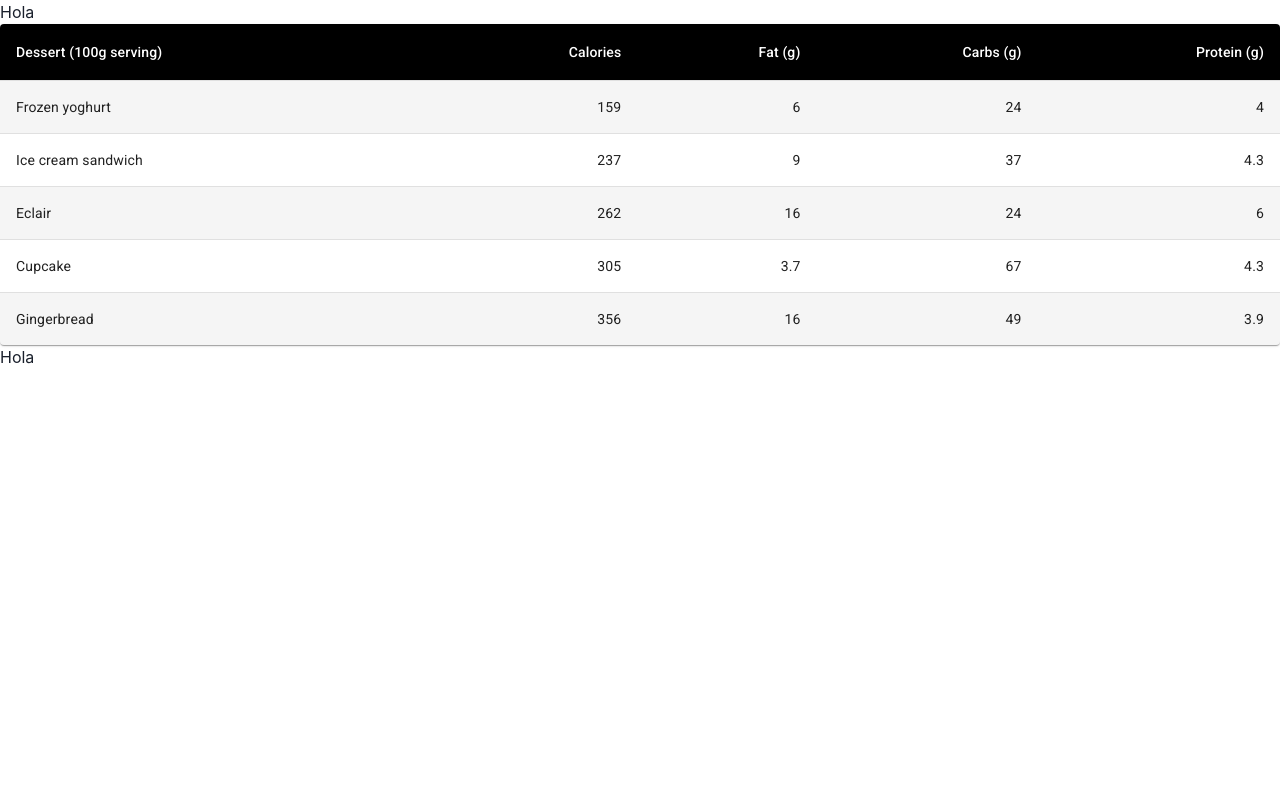
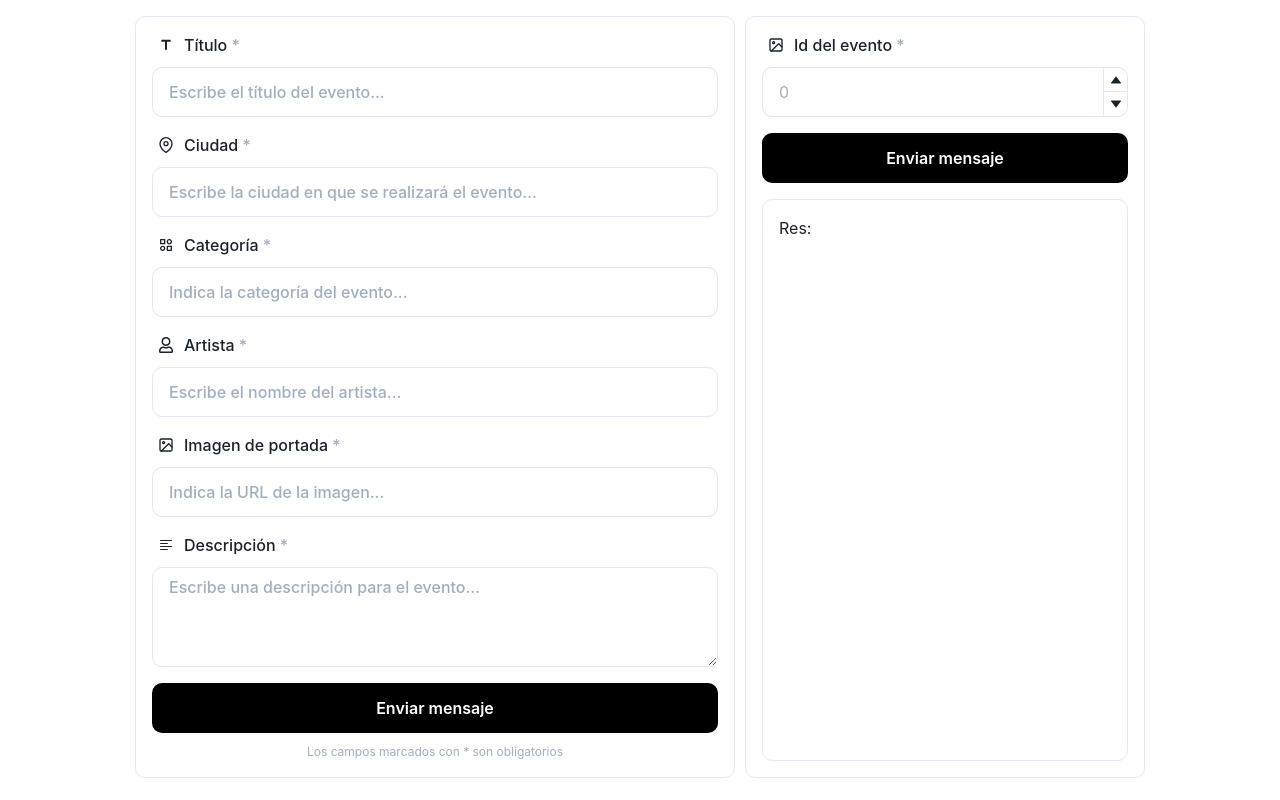
Before and after one commit to tickbit-dev/tickbit-backoffice, a React (Create React App) app: page / in a window 1280 px wide. Built offline with nearby package versions, Linux system fonts and the light colour scheme.

Commit message:
Formulario hecho

```diff
--- a/package.json
+++ b/package.json
@@ -10,9 +10,11 @@
     "@testing-library/jest-dom": "^5.16.2",
     "@testing-library/react": "^12.1.4",
     "@testing-library/user-event": "^13.5.0",
+    "ethers": "^5.6.1",
     "framer-motion": "^6.2.8",
     "react": "^17.0.2",
     "react-dom": "^17.0.2",
+    "react-icons": "^4.3.1",
     "react-scripts": "5.0.0",
     "web-vitals": "^2.1.4"
   },
--- a/src/App.js
+++ b/src/App.js
@@ -3,6 +3,7 @@ import { Flex, Box, Text } from '@chakra-ui/react';
 import Button from '@mui/material/Button';
 import { ChakraProvider } from '@chakra-ui/react'
 import CustomTable from './CustomTable';
+import FormularioPruebas from './FormularioPruebas';
 
 export default function App({...props}) {
 
@@ -15,15 +16,15 @@ export default function App({...props}) {
 		<div>
 			<ChakraProvider>
 				<Flex>
-					<Text>Hola</Text>
+					<FormularioPruebas/>
 				</Flex>
 			</ChakraProvider>
 
-			<CustomTable/>
+			{/*<CustomTable/>
 
 			<ChakraProvider>
 				<Flex><Text>Hola</Text></Flex>
-			</ChakraProvider>
+			</ChakraProvider>*/}
 		</div>
 	);
 };
--- /dev/null
+++ b/src/FormularioPruebas.js
@@ -0,0 +1,96 @@
+import { useState, useEffect } from 'react';
+import { Flex, Box, Text, Input, Center, Stack } from '@chakra-ui/react';
+
+//Components
+import FormButton from './components/Button';
+import TextInput from './components/TextInput';
+
+//Images & Icons
+import { FiUser, FiMapPin, FiMessageSquare, FiTwitter, FiImage } from "react-icons/fi"
+import { BiCategoryAlt } from "react-icons/bi"
+import { MdTitle } from "react-icons/md"
+import { BsTextLeft, BsImage } from "react-icons/bs"
+import { FaRegUser } from "react-icons/fa"
+import { IoImageOutline } from "react-icons/io5"
+
+export default function FormularioPruebas({...props}) {
+    const [message, setMessage] = useState("");
+
+    useEffect(() => {
+    }, []);
+
+    return (
+        <Center w={'100vw'} p={'16px'}>
+            <Stack direction={'row'} spacing={'10px'}>
+                <Flex flex={1} minW={'600px'} direction={'column'} p={'16px'} borderRadius={'10px'} borderWidth={'1px'}>
+                    <TextInput
+                        icon={<MdTitle/>}
+                        title={'Título'}
+                        required={true}
+                        placeholder={"Escribe el título del evento..."}
+                        onChange={(event) => setMessage(event.target.value)}
+                    />
+                    <TextInput
+                        mt={'16px'}
+                        icon={<FiMapPin/>}
+                        title={'Ciudad'}
+                        required={true}
+                        placeholder={"Escribe la ciudad en que se realizará el evento..."}
+                        onChange={(event) => setMessage(event.target.value)}
+                    />
+                    <TextInput
+                        mt={'16px'}
+                        icon={<BiCategoryAlt/>}
+                        title={'Categoría'}
+                        required={true}
+                        placeholder={"Indica la categoría del evento..."}
+                        onChange={(event) => setMessage(event.target.value)}
+                    />
+                    <TextInput
+                        mt={'16px'}
+                        icon={<FaRegUser/>}
+                        title={'Artista'}
+                        required={true}
+                        placeholder={"Escribe el nombre del artista..."}
+                        onChange={(event) => setMessage(event.target.value)}
+                    />
+                    <TextInput
+                        mt={'16px'}
+                        icon={<FiImage/>}
+                        title={'Imagen de portada'}
+                        required={true}
+                        placeholder={"Indica la URL de la imagen..."}
+                        onChange={(event) => setMessage(event.target.value)}
+                    />
+                    <TextInput
+                        mt={'16px'}
+                        textArea={true}
+                        icon={<BsTextLeft/>}
+                        title={'Descripción'}
+                        required={true}
+                        placeholder={"Escribe una descripción para el evento..."}
+                        onChange={(event) => setMessage(event.target.value)}
+                    />
+                    <FormButton/>
+                    <Center mt={"10px"}>
+                        <Text color={"gray.400"} fontSize={"12px"} fontWeight={400}>Los campos marcados con * son obligatorios</Text>
+                    </Center>
+                </Flex>
+                <Flex flex={1} direction={'column'} w={'400px'} p={'16px'} borderRadius={'10px'} borderWidth={'1px'}>
+                    <TextInput
+                        icon={<FiImage/>}
+                        numberInput={true}
+                        title={'Id del evento'}
+                        required={true}
+                        placeholder={0}
+                        onChange={(event) => setMessage(event.target.value)}
+                    />
+                    <FormButton/>
+                    <Flex flex={1} borderWidth={'1px'} mt={'16px'} borderRadius={'10px'} p={'16px'}>
+                        <Text>Res:</Text>
+                    </Flex>
+                </Flex>
+            </Stack>
+        </Center>
+    );
+};
--- /dev/null
+++ b/src/components/Button.js
@@ -0,0 +1,10 @@
+import * as React from "react";
+import { Text, Center } from '@chakra-ui/react';
+
+export default function FormButton({...props}) {
+    return (
+        <Center as={"button"} h={"50px"} w={"full"} bg={"black"} borderRadius={"10px"} mt={"16px"} _hover={{bg: '#0c1226'}} style={{webkitTapHighlightColor: "transparent"}} onClick={() => null} transition="all .6s ease">
+            <Text color={"white"} fontWeight={600}>Enviar mensaje</Text>
+        </Center>
+    )
+};
--- /dev/null
+++ b/src/components/TextInput.js
@@ -0,0 +1,54 @@
+import { Center, Flex, Input, NumberDecrementStepper, NumberIncrementStepper, NumberInput, NumberInputField, NumberInputStepper, Text, Textarea } from '@chakra-ui/react';
+
+export default function TextInput({...props}) {
+    return (
+        <Flex direction={"column"} {...props}>
+            <Flex alignItems={"center"} mb={"10px"} px={"6px"}>
+                {props.icon ?? null}
+                <Text fontWeight={500} ml={"10px"}>{props.title} {props.required ? <Text as={"span"} color={"gray.400"}>*</Text> : null}</Text>
+            </Flex>
+            { props.textArea ?
+                <Textarea
+                    borderWidth={1}
+                    h={"100px"}
+                    borderRadius={"10px"}
+                    placeholder={props.placeholder}
+                    zIndex={1}
+                    fontWeight={500}
+                    _hover={{ bg: "gray.50", /*transform: 'scale(1.01)'*/ }}
+                    transition="all .6s ease"
+                    _focus={{base: {boxShadow: "0 0 0px 0px " + "gray.400"}, md: {boxShadow: "0 0 0px 0px " + "gray.400"}}}
+                    onChange={(event) => props.onChange(event)}
+                />
+            : props.numberInput ?
+                <NumberInput min={1}>
+                    <NumberInputField
+                        h={"50px"}
+                        _hover={{ bg: "gray.50", /*transform: 'scale(1.01)'*/ }}
+                        borderRadius={"10px"}
+                        placeholder={props.placeholder}
+                        _focus={{base: {boxShadow: "0 0 0px 0px " + "gray.400"}, md: {boxShadow: "0 0 0px 0px " + "gray.400"}}}
+                    />
+                    <NumberInputStepper>
+                        <NumberIncrementStepper/>
+                        <NumberDecrementStepper/>
+                    </NumberInputStepper>
+                </NumberInput>
+            :
+                <Input
+                    borderWidth={1}
+                    h={"50px"}
+                    borderRadius={"10px"}
+                    placeholder={props.placeholder}
+                    zIndex={1}
+                    fontWeight={500}
+                    _hover={{ bg: "gray.50", /*transform: 'scale(1.01)'*/ }}
+                    transition="all .6s ease"
+                    _focus={{base: {boxShadow: "0 0 0px 0px " + "gray.400"}, md: {boxShadow: "0 0 0px 0px " + "gray.400"}}}
+                    onChange={(event) => props.onChange(event)}
+                />
+            }
+            {props.indication ? <Text color={"gray.400"} fontSize={"12px"} fontWeight={400} mt={'4px'}>Los campos marcados con * son obligatorios</Text> : null}
+        </Flex>
+    );
+};
```
Also changed, not shown: 1 other file (tests, documents, lock files or other folders).
